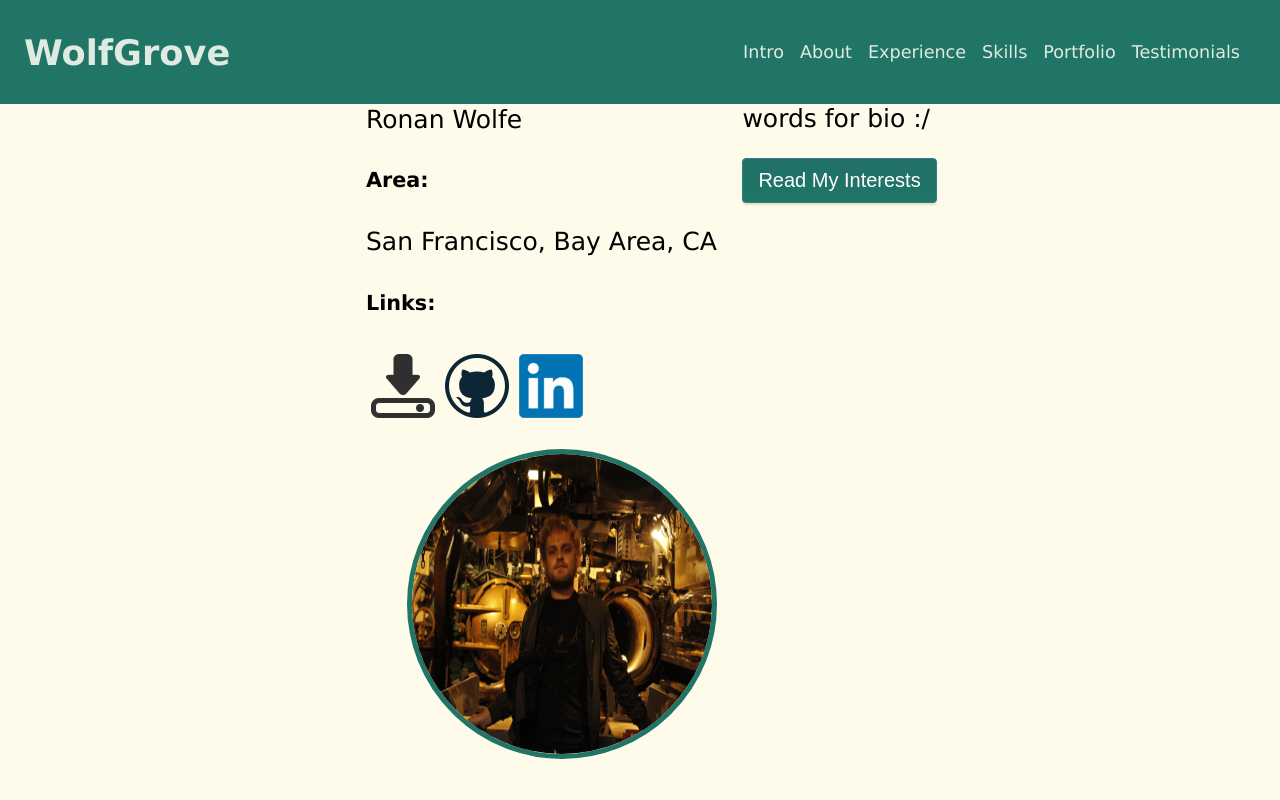
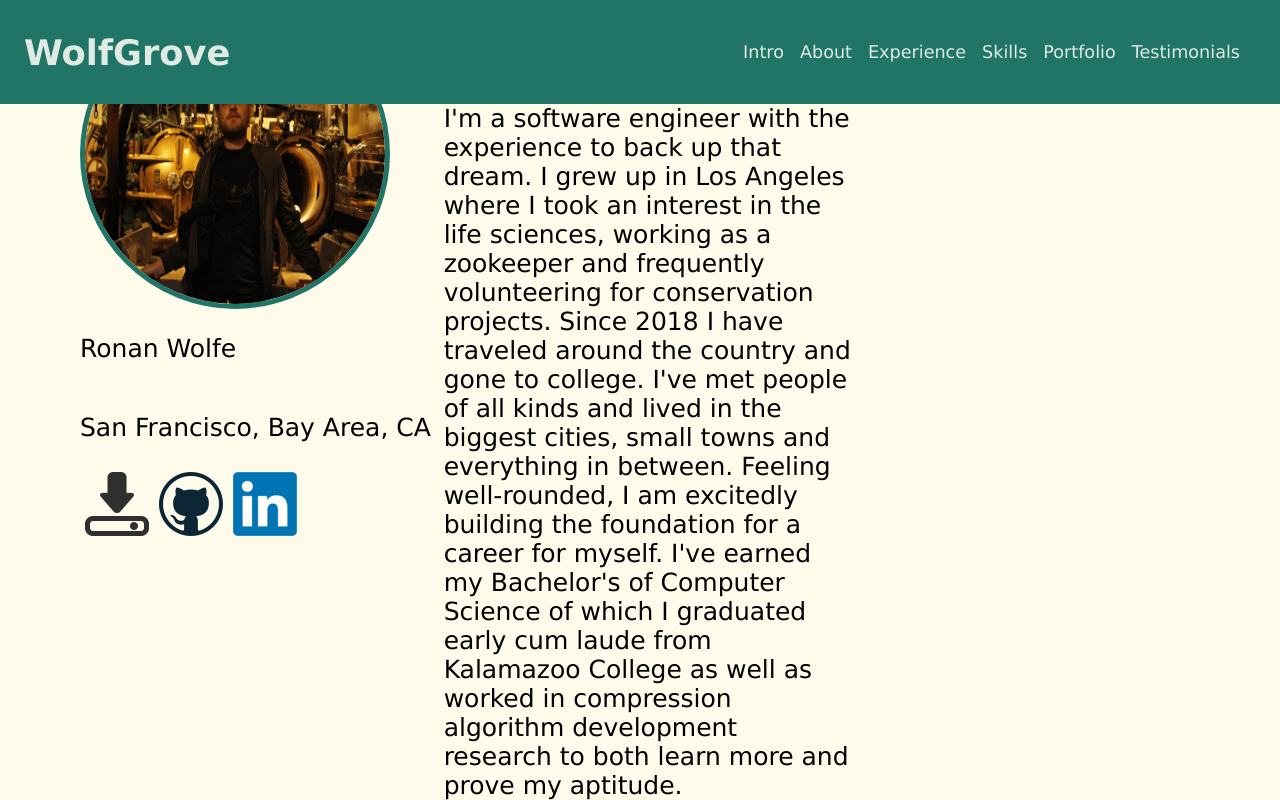
Before and after one commit to RonanGW/WolfGrove, a React (Create React App) app: page / in a window 1280 px wide. Both pictures are taken after a click on the button "Read My Story". Shown: the part 1062-1862 px from the top of the page. Built offline with nearby package versions, Linux system fonts and the light colour scheme.

Commit message:
Began Restructing About Section Layout

```diff
--- a/public/resumeData.json
+++ b/public/resumeData.json
@@ -2,7 +2,7 @@
   "main": {
     "name": "Ronan Wolfe",
     "pfpurl": "pfp.jpg",
-    "bio": "words for bio :/",
+    "bio": "I'm a software engineer with the experience to back up that dream. I grew up in Los Angeles where I took an interest in the life sciences, working as a zookeeper and frequently volunteering for conservation projects. Since 2018 I have traveled around the country and gone to college. I've met people of all kinds and lived in the biggest cities, small towns and everything in between. Feeling well-rounded, I am excitedly building the foundation for a career for myself. I've earned my Bachelor's of Computer Science of which I graduated early cum laude from Kalamazoo College as well as worked in compression algorithm development research to both learn more and prove my aptitude.",
     "email": "ronangwolfe@gmail.com",
     "phone": "(XXX) XXX-XXXX",
     "address": {
--- a/src/About.js
+++ b/src/About.js
@@ -60,44 +60,27 @@ class About extends Component {
                         </h1>
                     </div>
                 </div>
-                {/*<ScrollAnimation animateIn="fadeIn">*/}
-                    <div style={{ transition: this.state.visibility ? "" : "width 7s 7s, height 7s 7s, opacity 7s" }} className="About-content">
-                    {/* Personal info and PFP */}
-                    <div className="About-Left">
-                        {/* Personal info */}
-                        <div style={{ display: "flex", flexDirection: "column", justifyContent: "center" }} >
-                        <div className="About-item">
-                            <h5>Name:</h5>
+                    <div style={{ display: "flex", flexDirection: "row" }}>
+                        <div style={{ display: "flex", flexDirection: "column" }}>
+                            <img src={pfp} className="About-PFP" />
                             <p>{name}</p>
-                            <h5>Area:</h5>
                             <p>{area}</p>
-                            <h5>Links:</h5>
+                            <div style={{ display: "flex", flexDirection: "row" }}>
                                 <button title="Download my Resume" className="DLLogo" onClick={this.DownloadResume}></button>
                                 <button title="Link to my GitHub" className="GHLogo" onClick={this.Redirect.bind(this, "https://github.com/RonanGW")}></button>
                                 <button title="Link to my LinkedIn" className="LILogo" onClick={this.Redirect.bind(this, "https://www.linkedin.com/in/ronan-wolfe/")}></button>
                             </div>
                         </div>
-                        {/* PFP */}
-                        <div style={{ display: "flex", flexDirection: "column", justifyContent: "center" }} className="About-item">
-                            <img src={pfp} className="About-PFP" />
-                        </div>
-                    </div>
-                    {/* Swapping interests and story sections */}
                         <div className="About-item">
-                        {/* My story Section */}
+                            {/*My story Section*/}
                             <div className={this.state.interests ? 'fadeInInterests' : 'fadeOutInterests'}>
                                 <h3>My Story</h3>
-                            <p> {bio}{/*I'm a software engineer with the experience to back up that dream. I grew up in Los Angeles where I took an interest in*/}
-                            {/*    the life sciences, working as a zookeeper and frequently volunteering for conservation projects. Since 2018 I have traveled*/}
-                            {/*    around the country and gone to college. I've met people of all kinds and lived in the biggest cities, small towns and everything in*/}
-                            {/*    between. Feeling well-rounded, I am excitedly building the foundation for a career for myself. I've earned my Bachelor's of Computer Science*/}
-                            {/*    of which I graduated early cum laude from Kalamazoo College as well as worked in compression algorithm development research to both learn more*/}
-                            {/*    and prove my aptitude.*/}
+                                <p> {bio}
                                 </p>
                                 <button className="Interests-Button" onClick={this.handleFade}>Read My Interests</button>
                             </div>
-                        {/* Interests section */}
-                            <div  className={this.state.interests ? 'fadeOutInterests' : 'fadeInInterests'}>
+                            {/*Interests section*/}
+                            <div className={this.state.interests ? 'fadeOutInterests' : 'fadeInInterests'}>
                                 <h3>My Interests</h3>
                                 <ul>
                                     <li style={{ paddingBottom: "15px" }}>Full Stack Software Engineer</li>
@@ -110,7 +93,57 @@ class About extends Component {
                             </div>
                         </div>
                     </div>
-                {/*</ScrollAnimation>*/}
+            {/*<ScrollAnimation animateIn="fadeIn">*/}
+            {/*        <div style={{ transition: this.state.visibility ? "" : "width 7s 7s, height 7s 7s, opacity 7s" }} className="About-content">*/}
+            {/*        */}{/* Personal info and PFP */}
+            {/*        <div className="About-Left">*/}
+            {/*            */}{/* Personal info */}
+            {/*            <div style={{ display: "flex", flexDirection: "column", justifyContent: "center" }} >*/}
+            {/*            <div className="About-item">*/}
+            {/*                <h5>Name:</h5>*/}
+            {/*                <p>{name}</p>*/}
+            {/*                <h5>Area:</h5>*/}
+            {/*                <p>{area}</p>*/}
+            {/*                <h5>Links:</h5>*/}
+            {/*                <button title="Download my Resume" className="DLLogo" onClick={this.DownloadResume}></button>*/}
+            {/*                <button title="Link to my GitHub" className="GHLogo" onClick={this.Redirect.bind(this, "https://github.com/RonanGW")}></button>*/}
+            {/*                <button title="Link to my LinkedIn" className="LILogo" onClick={this.Redirect.bind(this, "https://www.linkedin.com/in/ronan-wolfe/")}></button>*/}
+            {/*                </div>*/}
+            {/*            </div>*/}
+            {/*            */}{/* PFP */}
+            {/*            <div style={{ display: "flex", flexDirection: "column", justifyContent: "center" }} className="About-item">*/}
+            {/*                <img src={pfp} className="About-PFP" />*/}
+            {/*            </div>*/}
+            {/*        </div>*/}
+            {/*        */}{/* Swapping interests and story sections */}
+                    {/*<div className="About-item">*/}
+                    {/*     My story Section */}
+                    {/*    <div className={this.state.interests ? 'fadeInInterests' : 'fadeOutInterests'}>*/}
+                    {/*        <h3>My Story</h3>*/}
+                    {/*        <p> {bio}I'm a software engineer with the experience to back up that dream. I grew up in Los Angeles where I took an interest in*/}
+                    {/*            the life sciences, working as a zookeeper and frequently volunteering for conservation projects. Since 2018 I have traveled*/}
+                    {/*            around the country and gone to college. I've met people of all kinds and lived in the biggest cities, small towns and everything in*/}
+                    {/*            between. Feeling well-rounded, I am excitedly building the foundation for a career for myself. I've earned my Bachelor's of Computer Science*/}
+                    {/*            of which I graduated early cum laude from Kalamazoo College as well as worked in compression algorithm development research to both learn more*/}
+                    {/*            and prove my aptitude.*/}
+                    {/*        </p>*/}
+                    {/*        <button className="Interests-Button" onClick={this.handleFade}>Read My Interests</button>*/}
+                    {/*    </div>*/}
+                    {/*     Interests section */}
+                    {/*        <div  className={this.state.interests ? 'fadeOutInterests' : 'fadeInInterests'}>*/}
+                    {/*        <h3>My Interests</h3>*/}
+                    {/*        <ul>*/}
+                    {/*            <li style={{ paddingBottom: "15px" }}>Full Stack Software Engineer</li>*/}
+                    {/*            <li style={{ paddingBottom: "15px" }}>Data Scientist</li>*/}
+                    {/*            <li style={{ paddingBottom: "15px" }}>Biotechnology</li>*/}
+                    {/*            <li style={{ paddingBottom: "15px" }}>IT</li>*/}
+                    {/*            <li style={{ paddingBottom: "15px" }}>Wildlife Conservation</li>*/}
+                    {/*        </ul>*/}
+                    {/*        <button className="Interests-Button" onClick={this.handleFade}>Read My Story</button>*/}
+                    {/*    </div>*/}
+                    {/*</div>*/}
+                    {/*</div>*/}
+            {/*    */}{/*</ScrollAnimation>*/}
                 </div>
             </section>
         );
```
Lines whose indentation alone changed are shown as unchanged.
